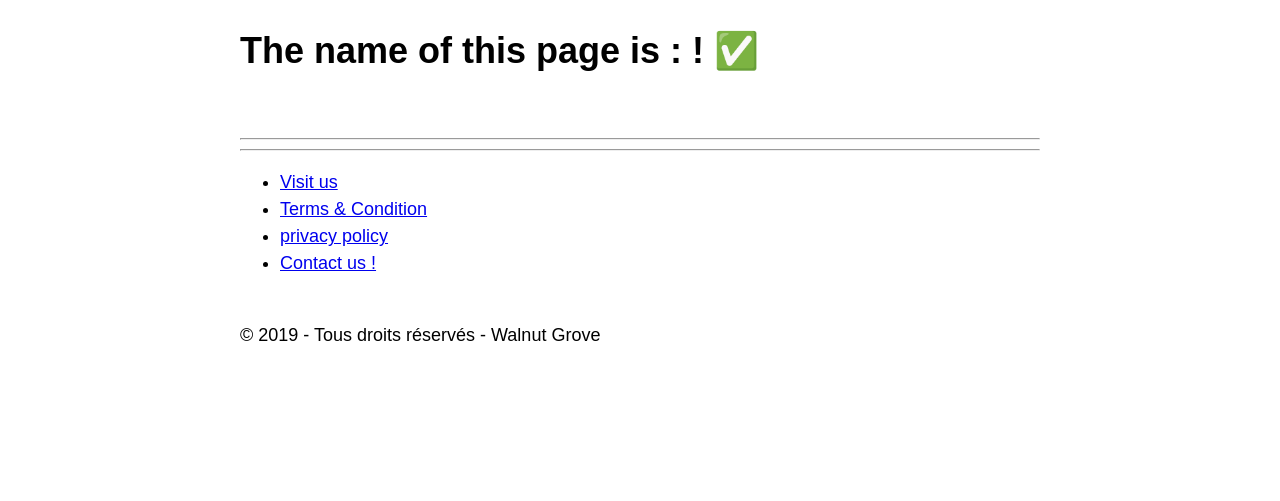
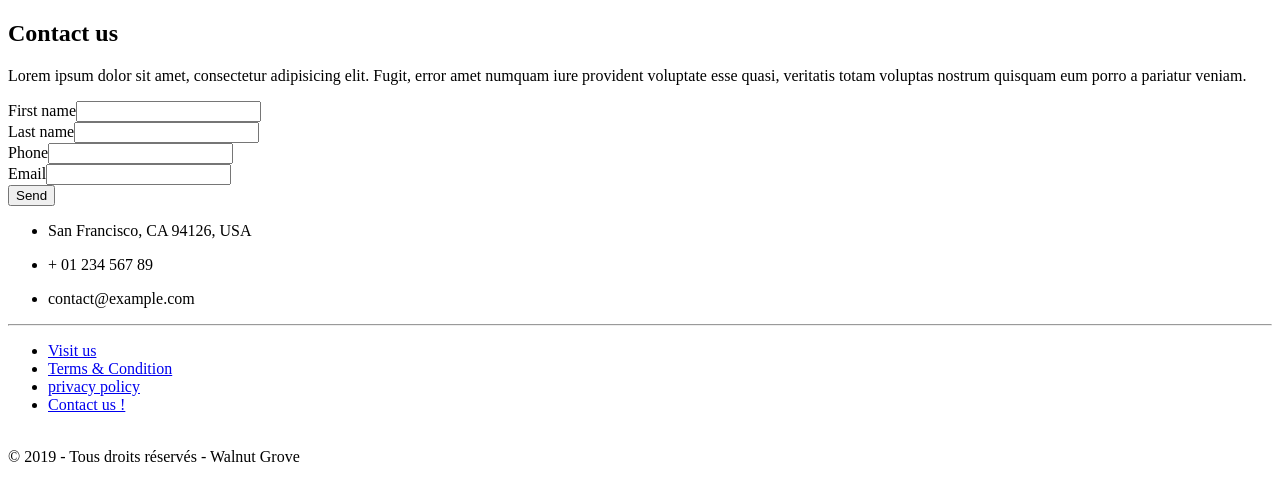
Before and after one commit to ScytAl3/site-web-village, a Symfony app: template templates/contact/index.html.twig in a window 1280 px wide. Shown: the part 205-706 px from the top of the page. Run offline with Twig, Linux system fonts and the light colour scheme; the template is opened without the code that fills it, so the values that code supplies are empty; form fields are guessed from the names that the template uses; some libraries are stand-ins or nearby versions.

Commit message:
create contact form & mailer

```diff
--- a/assets/js/app.js
+++ b/assets/js/app.js
@@ -19,6 +19,10 @@ require('bootstrap');
 // require('bootstrap/js/dist/tooltip');
 // require('bootstrap/js/dist/popover');
 
+// require fonts
+require('@fortawesome/fontawesome-free/css/all.min.css');
+require('@fortawesome/fontawesome-free/js/all.js');
+
 $(document).ready(function () {
     $('[data-toggle="popover"]').popover();
 });
--- a/package.json
+++ b/package.json
@@ -1,5 +1,6 @@
 {
     "devDependencies": {
+        "@fortawesome/fontawesome-free": "^5.8.2",
         "@symfony/webpack-encore": "^0.27.0",
         "bootstrap": "^4.3.1",
         "core-js": "^3.0.0",
--- a/src/Controller/Admin/AdminController.php
+++ b/src/Controller/Admin/AdminController.php
@@ -63,18 +63,18 @@ class AdminController extends AbstractController
      */
     public function create(Request $request): Response
     {
-        $Event = new Event();
+        $event = new Event();
         $createForm = $this->createForm(EventType::class, $Event);
         $createForm->handleRequest($request);
 
         if ($createForm->isSubmitted() && $createForm->isValid()) {
-            $this->entityManager->persist($Event);
+            $this->entityManager->persist($event);
             $this->entityManager->flush();
             $this->addFlash('success', 'The event was successfully created');
             return $this->redirectToRoute('admin.event.index');
         }
         return $this->render('admin/event/create.html.twig', [
-            'createEvent' => $Event,
+            'createEvent' => $event,
             'form' => $createForm->createView()
         ]);
     }
--- a/src/Form/EventType.php
+++ b/src/Form/EventType.php
@@ -16,14 +16,15 @@ class EventType extends AbstractType
             ->add('startDateEvent')
             ->add('endDateEvent')
             ->add('description')
-            ->add('body');
+            ->add('body')
+            ;
     }
 
     public function configureOptions(OptionsResolver $resolver)
     {
         $resolver->setDefaults([
             'data_class' => Event::class,
-            'translations_domaine' => 'EventForm',
+            'translations_domaine' => 'eventForm',
         ]);
     }
 }
--- /dev/null
+++ b/templates/contact/_form.html.twig
@@ -0,0 +1,65 @@
+{{ form_start(contactForm) }}
+
+<!-- Grid row -->
+<div class="row">
+
+    <!-- Grid column -->
+    <div class="col-md-6">
+        <div class="md-form mb-0">
+            {{ form_row(contactForm.firstName) }}
+        </div>
+    </div>
+    <!-- Grid column -->
+
+    <!-- Grid column -->
+    <div class="col-md-6">
+        <div class="md-form mb-0">
+            {{ form_row(contactForm.lastName) }}
+        </div>
+    </div>
+    <!-- Grid column -->
+
+</div>
+<!-- Grid row -->
+
+<!-- Grid row -->
+<div class="row">
+
+    <!-- Grid column -->
+    <div class="col-md-6">
+        <div class="md-form mb-0">
+            {{ form_row(contactForm.phone) }}
+        </div>
+    </div>
+    <!-- Grid column -->
+
+    <!-- Grid column -->
+    <div class="col-md-6">
+        <div class="md-form mb-0">
+            {{ form_row(contactForm.email) }}
+        </div>
+    </div>
+    <!-- Grid column -->
+
+</div>
+<!-- Grid row -->
+
+<!-- Grid row -->
+<div class="row">
+
+    <!-- Grid column -->
+    <div class="col-md-12">
+        <div class="md-form">
+            {{ form_rest(form) }}
+        </div>
+    </div>
+    <!-- Grid column -->
+
+</div>
+<!-- Grid row -->
+
+<div class="text-center text-md-left">
+    <button class="btn btn-primary">{{ button | default('Send') }}</button>
+</div>
+
+{{ form_end(form) }}
--- a/templates/contact/index.html.twig
+++ b/templates/contact/index.html.twig
@@ -1,28 +1,45 @@
 {% extends 'base.html.twig' %}
 
-{% block title %}Hello ContactController!
+{% block title %}ContactController!
 {% endblock %}
 
 {% block body %}
-    <style>
-        .example-wrapper {
-            margin: 1em auto;
-            max-width: 800px;
-            width: 95%;
-            font: 18px / 1.5 sans-serif;
-        }
-        .example-wrapper code {
-            background: #F5F5F5;
-            padding: 2px 6px;
-        }
-    </style>
+<section class="container">
+    <!-- Section heading -->
+    <h2 class="h1-responsive font-weight-bold text-center my-5">Contact us</h2>
+    <!-- Section description -->
+    <p class="text-center w-responsive mx-auto mb-5">Lorem ipsum dolor sit amet, consectetur adipisicing elit.
+        Fugit, error amet numquam iure provident voluptate esse quasi, veritatis totam voluptas nostrum quisquam
+        eum porro a pariatur veniam.</p>
+    <!-- Grid row -->
+    <div class="row">
 
-    <div class="example-wrapper">
-        <div class="container mt-4">
-            <h1 class="text-center">The name of this page is :
-                {{ current_menu }}! ✅</h1>
-            <br>
-            <hr>
+        <!-- Grid column -->
+        <div class="col-md-9 mb-md-0 mb-5">
+            {{ include('contact/_form.html.twig', {form: contactForm, button: 'Send'})  }}
         </div>
+        <!-- Grid column -->
 
-    {% endblock %}
+        <!-- Grid column -->
+        <div class="col-md-3 text-center">
+            <ul class="list-unstyled mb-0">
+                <li>
+                    <i class="fas fa-map-marker-alt fa-2x blue-text"></i>
+                    <p>San Francisco, CA 94126, USA</p>
+                </li>
+                <li>
+                    <i class="fas fa-phone fa-2x mt-4 blue-text"></i>
+                    <p>+ 01 234 567 89</p>
+                </li>
+                <li>
+                    <i class="fas fa-envelope fa-2x mt-4 blue-text"></i>
+                    <p class="mb-0">contact@example.com</p>
+                </li>
+            </ul>
+        </div>
+        <!-- Grid column -->
+
+    </div>
+    <!-- Grid row -->
+</section>
+{% endblock %}
```
Also changed, not shown: src/Controller/MainWebsiteController.php (+21 -1 lines), src/Entity/Contact.php (added, +185 -0 lines), src/Entity/User.php (+33 -2 lines), src/Form/ContactType.php (added, +32 -0 lines), src/Mailer/ContactMailer.php (deleted, +0 -15 lines), src/Notification/ContactNotification.php (added, +39 -0 lines), templates/emails/contact.html.twig (added, +91 -0 lines), translations/contactForm.fr.yaml (added), translations/eventForm.fr.yaml (renamed from translations/evenementForm.eng.yaml), 2 other files.
